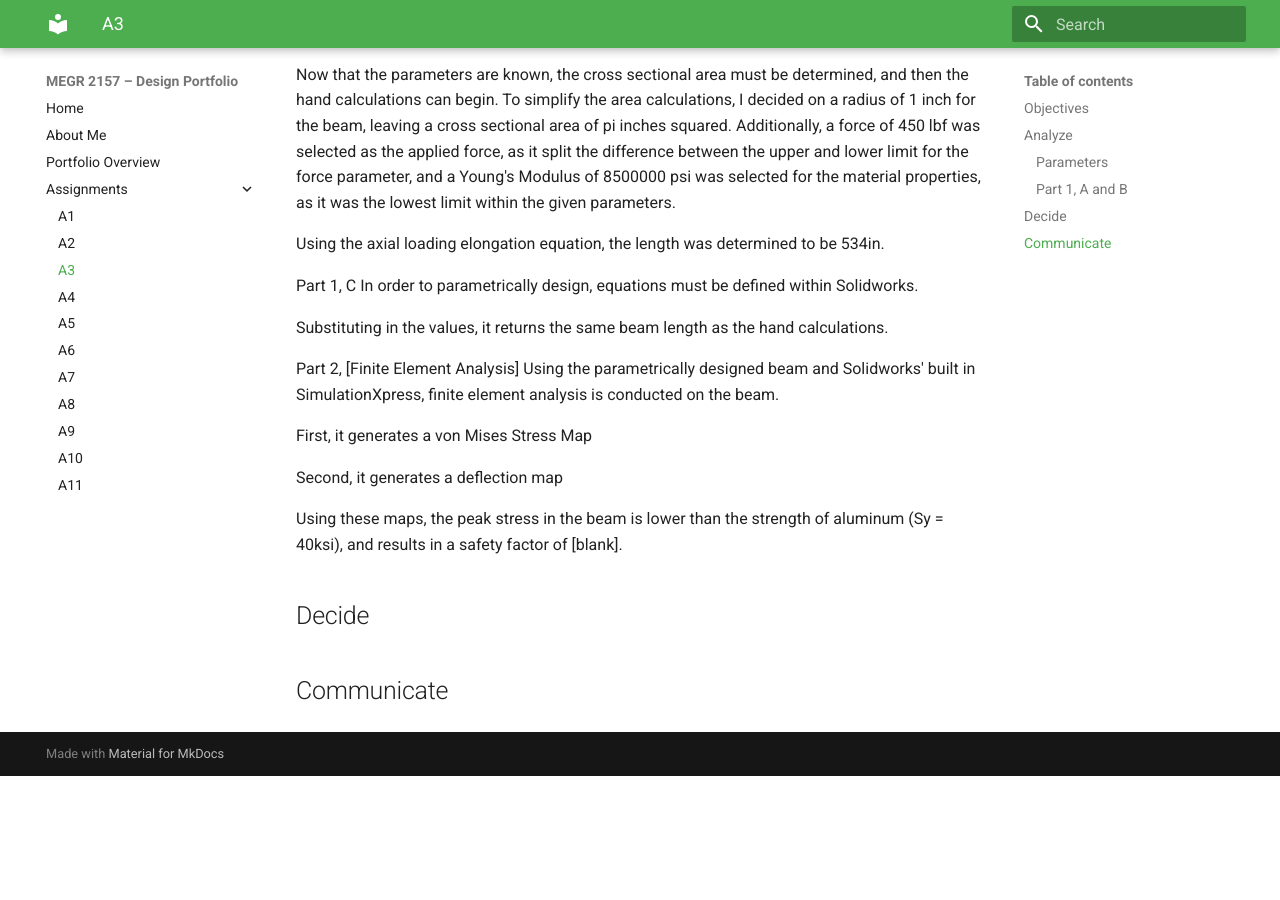
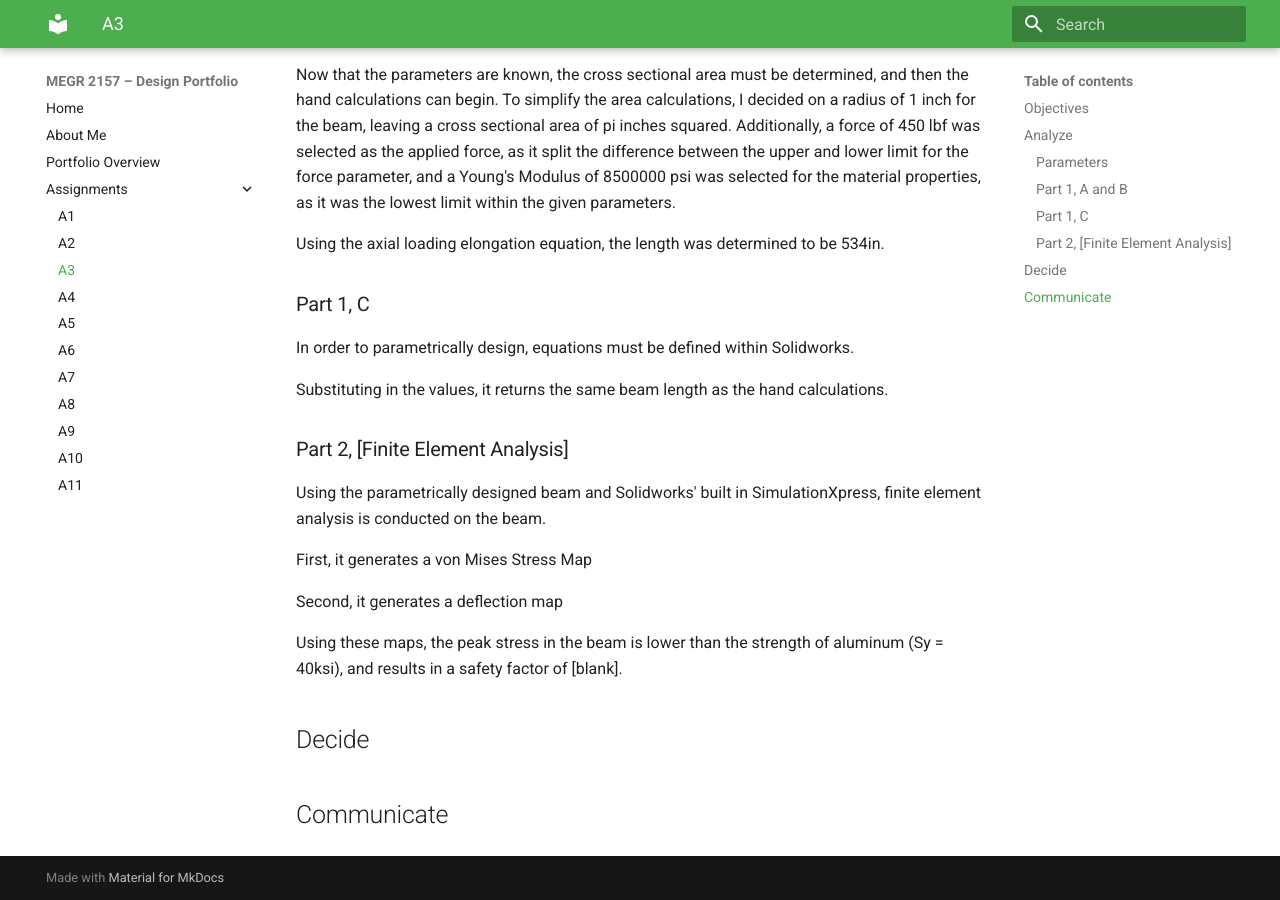
Before and after one commit to CadlesCelica/megr2157-portfolio, an MkDocs documentation site: the page built from docs/assignments/A03/index.md, in a window 1280 px wide and 900 px high, scrolled down 595 px. Built offline with MkDocs 1.6.1 and Material for MkDocs 9.7.7, drawn with Linux system fonts in a browser that asks for light colours; before the commit the page ends 1371 px from its top, so only the background shows below that.

Commit message:
Update index.md

```diff
--- a/docs/assignments/A03/index.md
+++ b/docs/assignments/A03/index.md
@@ -15,12 +15,12 @@ To simplify the area calculations, I decided on a radius of 1 inch for the beam,
 
 Using the axial loading elongation equation, the length was determined to be 534in.
 
-Part 1, C
+### Part 1, C
 In order to parametrically design, equations must be defined within Solidworks.
 
 Substituting in the values, it returns the same beam length as the hand calculations.
 
-Part 2, [Finite Element Analysis]
+### Part 2, [Finite Element Analysis]
 Using the parametrically designed beam and Solidworks' built in SimulationXpress, finite element analysis is conducted on the beam.
 
 First, it generates a von Mises Stress Map
```
